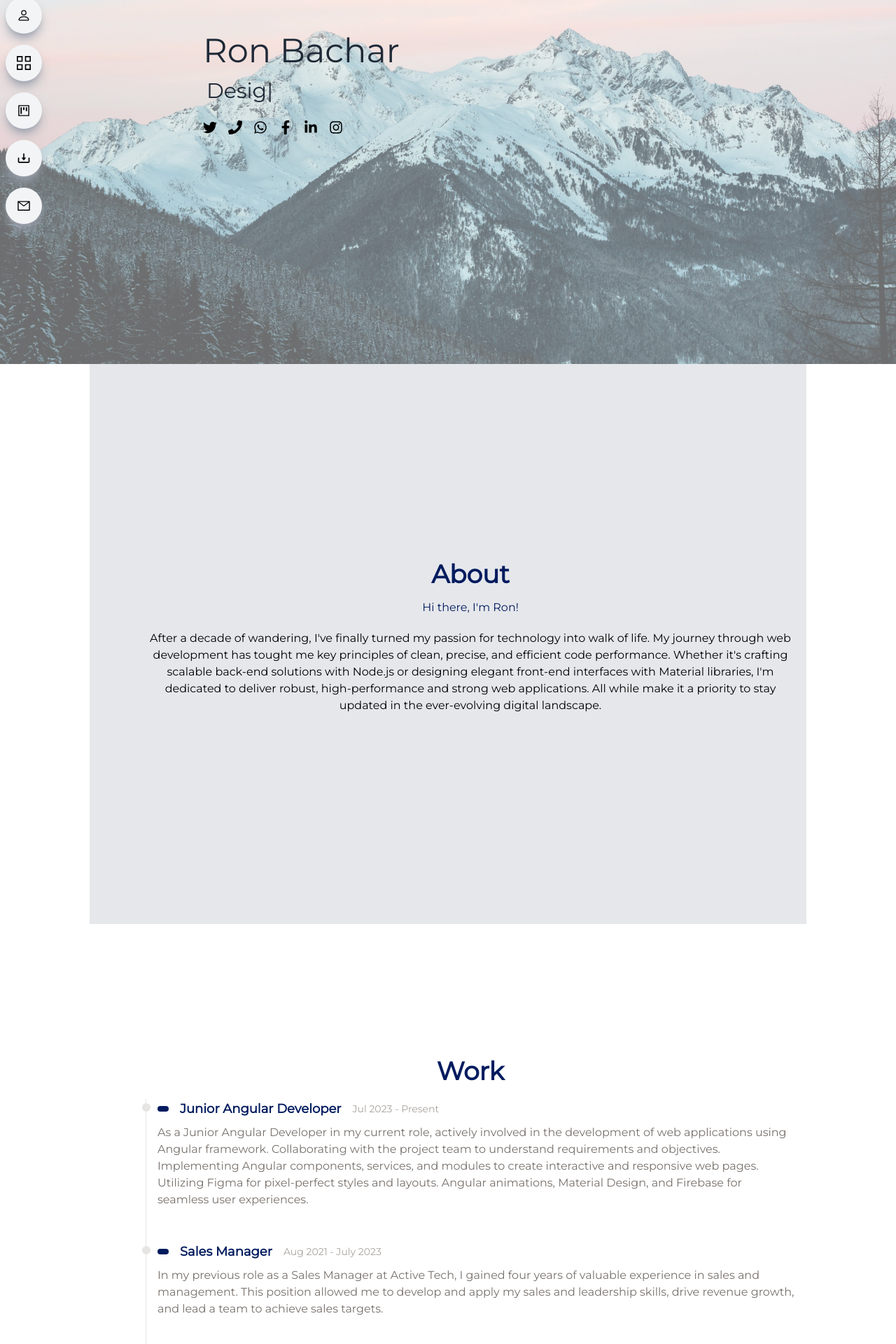
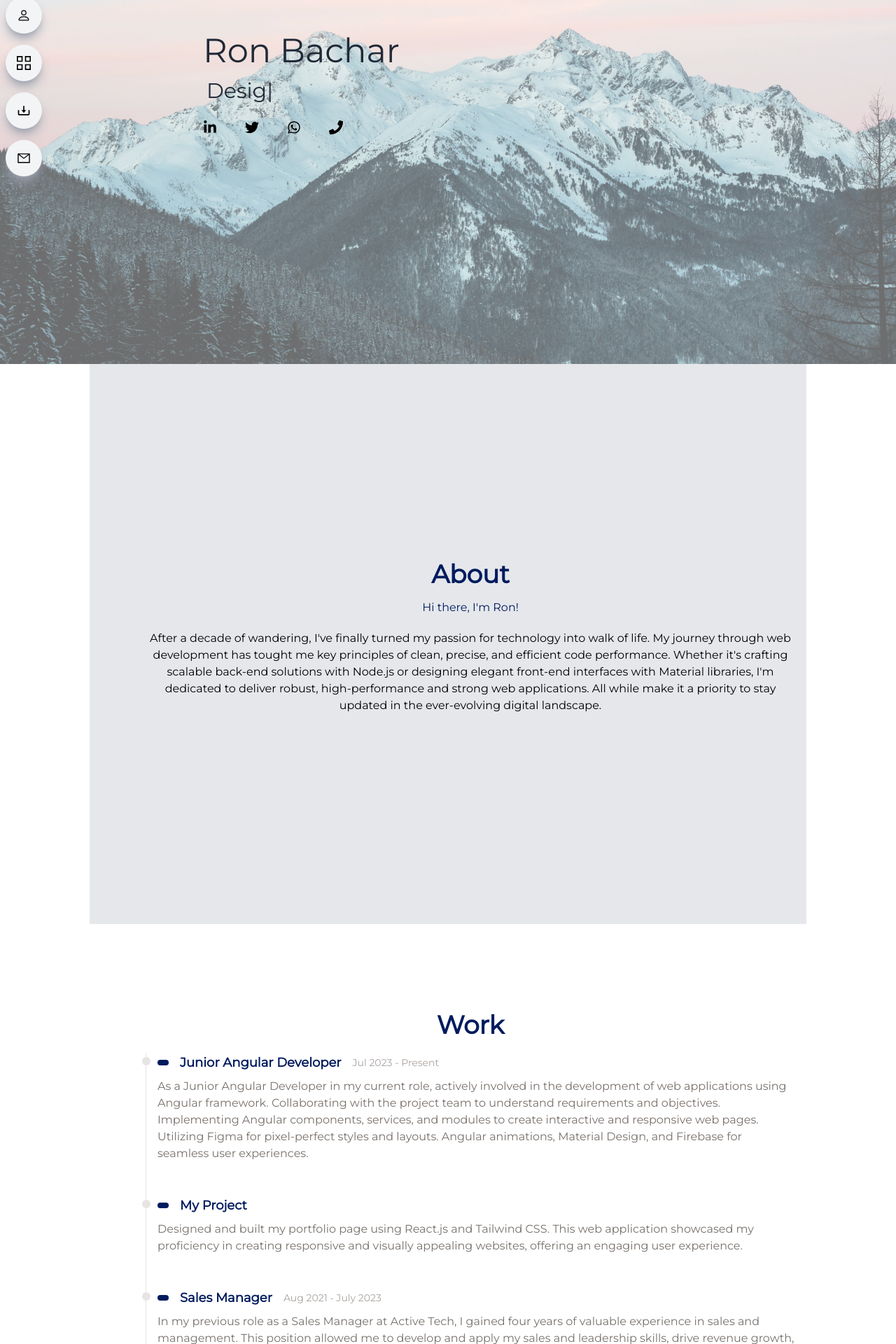
Before and after one commit to RonBachar/my-site, a React (Vite) app: page / in a window 1280 px wide. Shown: the part 280-2200 px from the top of the page at 70% size. Built offline with nearby package versions, Linux system fonts and the light colour scheme.

Commit message:
final changes

```diff
--- a/src/components/Main.jsx
+++ b/src/components/Main.jsx
@@ -40,20 +40,20 @@ const Main = () => {
             />
           </h2>
           <div className="flex justify-between pt-6 max-w-[200px] w-full">
+            <a href="https://linkedin.com/in/ron-bachar" target="_blank" rel="noopener noreferrer">
+              <FaLinkedinIn className="cursor-pointer" size={20} />
+            </a>
             <a href="https://twitter.com/Ron82950274" target="_blank" rel="noopener noreferrer">
               <FaTwitter className="cursor-pointer" size={20} />
             </a>
-            <a href="tel:+972544631809">
+            <a href="https://wa.me/0544631809">
+              <FaWhatsapp className="cursor-pointer" size={20} />
+            </a>
+            <a href="tel:0544631809">
               <FaPhone className="cursor-pointer" size={20} />
-            </a>
-            <a href="https://wa.me/1234567890">
-              <FaWhatsapp className="cursor-pointer" size={20} />
             </a>
 
 
-            <FaFacebookF className="" size={20} />
-            <FaLinkedinIn className="" size={20} />
-            <FaInstagram className="" size={20} />
           </div>
         </div>
       </div>
--- a/src/components/Sidenav.jsx
+++ b/src/components/Sidenav.jsx
@@ -94,13 +94,6 @@ const Sidenav = () => {
               <GrProjects size={20} />
             </a>
             <a
-              href="#projects"
-              className="rounded-full shadow-lg bg-gray-100 shadow-gray-400 m-2 p-4 cursor-pointer hover:scale-110 ease-in duration-300"
-            >
-              <AiOutlineProject size={20} />
-            </a>
-
-            <a
               href="#resume"
               className="rounded-full shadow-lg bg-gray-100 shadow-gray-400 m-2 p-4 cursor-pointer hover:scale-110 ease-in duration-300"
             >
--- a/src/components/Technology.jsx
+++ b/src/components/Technology.jsx
@@ -21,7 +21,7 @@ const Technology = () => {
     <div className="flex flex-col max-w-[1040px] m-auto mt-10 mb-5">
       <h1 className="text-4xl font-bold text-center mb-10">Technologies</h1>
 
-      <div className="max-w-[1040px] m-auto  grid grid-cols-3 md:grid-cols-4 gap-20 ">
+      <div className="max-w-[1040px] m-auto  grid grid-cols-3 md:grid-cols-4 gap-10">
         <DiJavascript
           size="75"
           className="text-gray-215"
--- a/src/components/Work.jsx
+++ b/src/components/Work.jsx
@@ -8,10 +8,19 @@ const data = [
     duration: "Jul 2023 - Present",
     details: `
     As a Junior Angular Developer in my current role, actively involved in the development of web applications using Angular framework.
-Collaborating with the project team to understand requirements and objectives.
-Implementing Angular components, services, and modules to create interactive and responsive web pages.
-Utilizing Figma for pixel-perfect styles and layouts.
-Angular animations, Material Design, and Firebase for seamless user experiences.
+    Collaborating with the project team to understand requirements and objectives.
+    Implementing Angular components, services, and modules to create interactive and responsive web pages.
+    Utilizing Figma for pixel-perfect styles and layouts.
+    Angular animations, Material Design, and Firebase for seamless user experiences.
+    `
+    ,
+  },
+  {
+
+    title: "My Project",
+    duration: "",
+    details: `
+    Designed and built my portfolio page using React.js and Tailwind CSS. This web application showcased my proficiency in creating responsive and visually appealing websites, offering an engaging user experience.
     `
     ,
   },
```
